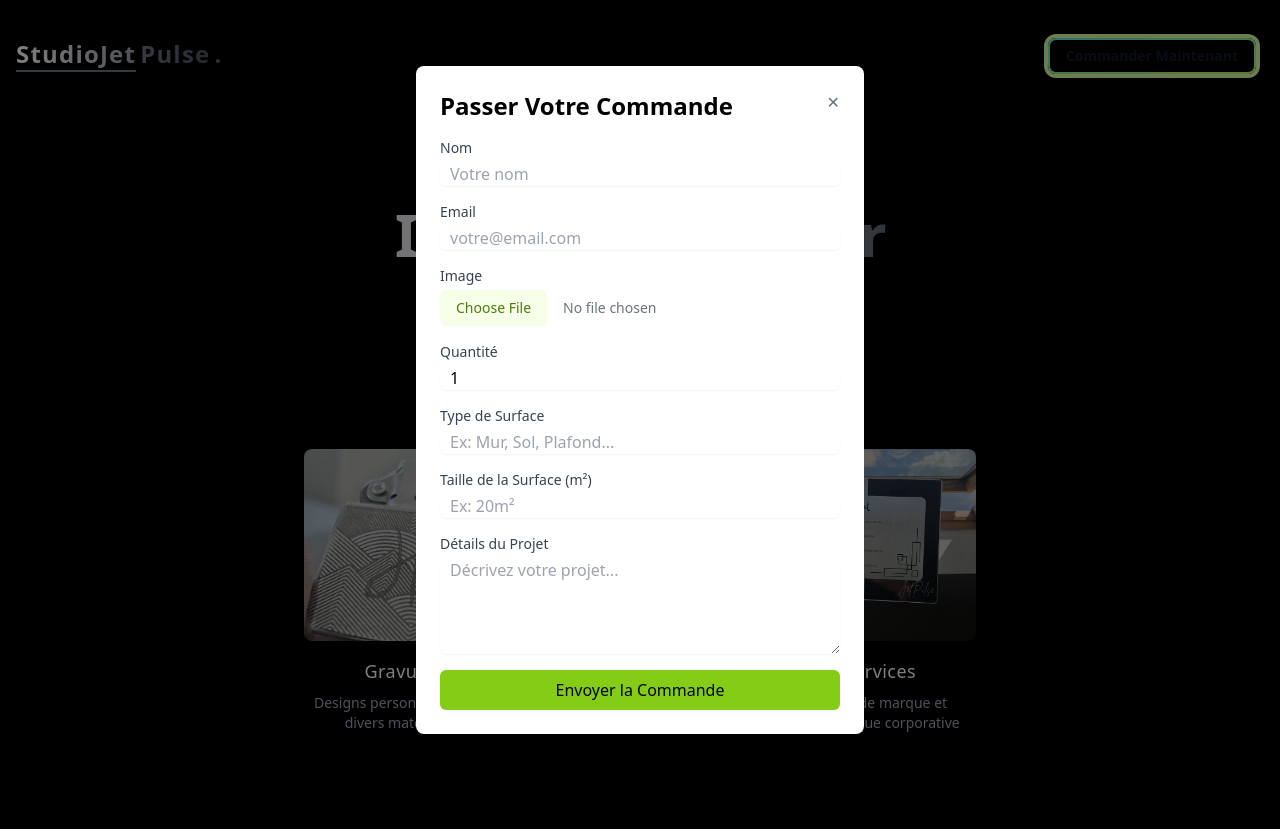
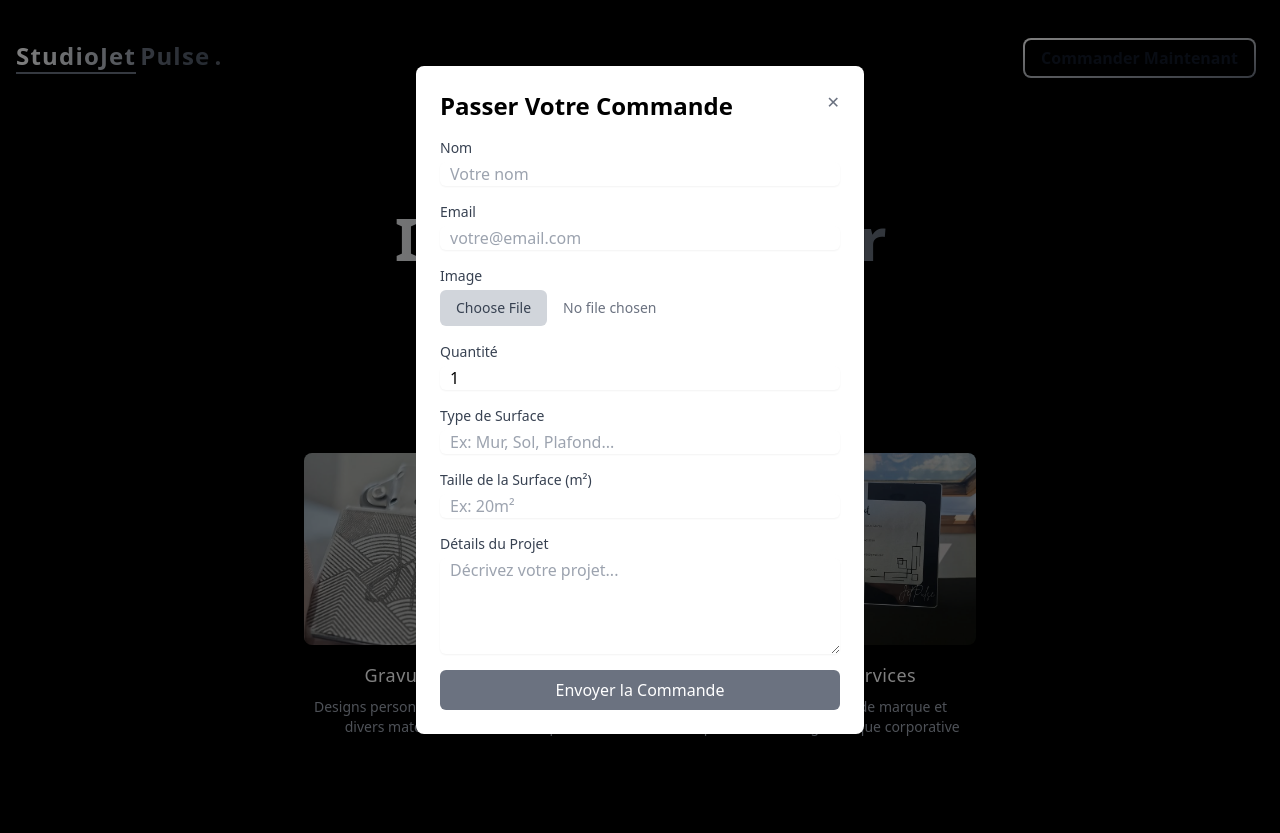
Before and after one commit to Dornagol/StudioJetPulse, a React (Vite) app: page / in a window 1280 px wide. Both pictures are taken after a click on the button "Commander Maintenant". Built offline with nearby package versions, Linux system fonts and the light colour scheme.

Commit message:
modified the button and the order module to look grey and not lime

```diff
--- a/src/components/Header.tsx
+++ b/src/components/Header.tsx
@@ -17,9 +17,9 @@ export default function Header({ onOrderClick }: HeaderProps) {
       </div>
         <button
           onClick={onOrderClick}
-          className="relative top-1.5 inline-flex items-center justify-center p-0.5 mb-2 me-2 overflow-hidden text-sm font-medium text-gray-900 rounded-lg group bg-gradient-to-br from-teal-300 to-lime-300 group-hover:from-white group-hover:to-gray-500 dark:text-white dark:hover:text-gray-900 focus:ring-4 focus:outline-none focus:ring-lime-200 dark:focus:ring-lime-800">
+          className="relative top-1.5 inline-flex items-center justify-center p-0.5 mb-2 me-2 overflow-hidden text-sm font-medium text-gray-900 rounded-lg group bg-gradient-to-br from-white to-gray-500 group-hover:border-black group-hover:from-white group-hover:to-gray-500 dark:text-white dark:hover:text-gray-900 focus:ring-4 focus:outline-none focus:ring-black dark:focus:ring-black max-w-full sm:text-sm md:text-base">
           <span className="relative px-4 py-1.5 transition-all ease-in duration-75 bg-black dark:bg-black rounded-md font-bold group-hover:bg-opacity-0">
-          Commander Maintenant
+            Commander Maintenant
           </span>
         </button>
       </nav>
--- a/src/components/OrderModal.tsx
+++ b/src/components/OrderModal.tsx
@@ -60,8 +60,8 @@ const OrderModal = ({ isOpen, onClose }: OrderModalProps) => {
                 file:mr-4 file:py-2 file:px-4
                 file:rounded-md file:border-0
                 file:text-sm file:font-medium
-                file:bg-lime-50 file:text-lime-700
-                hover:file:bg-lime-100"
+                file:bg-gray-300 file:text-gray-700
+                hover:file:bg-gray-200"
             />
           </div>
 
@@ -109,7 +109,7 @@ const OrderModal = ({ isOpen, onClose }: OrderModalProps) => {
 
           <button
             type="submit"
-            className="w-full bg-lime-500 text-black py-2 px-4 rounded-md hover:bg-lime-600 transition-colors"
+            className="w-full bg-gray-500 text-white-500 py-2 px-4 rounded-md hover:bg-gray-600 transition-colors"
           >
             Envoyer la Commande
           </button>
```
